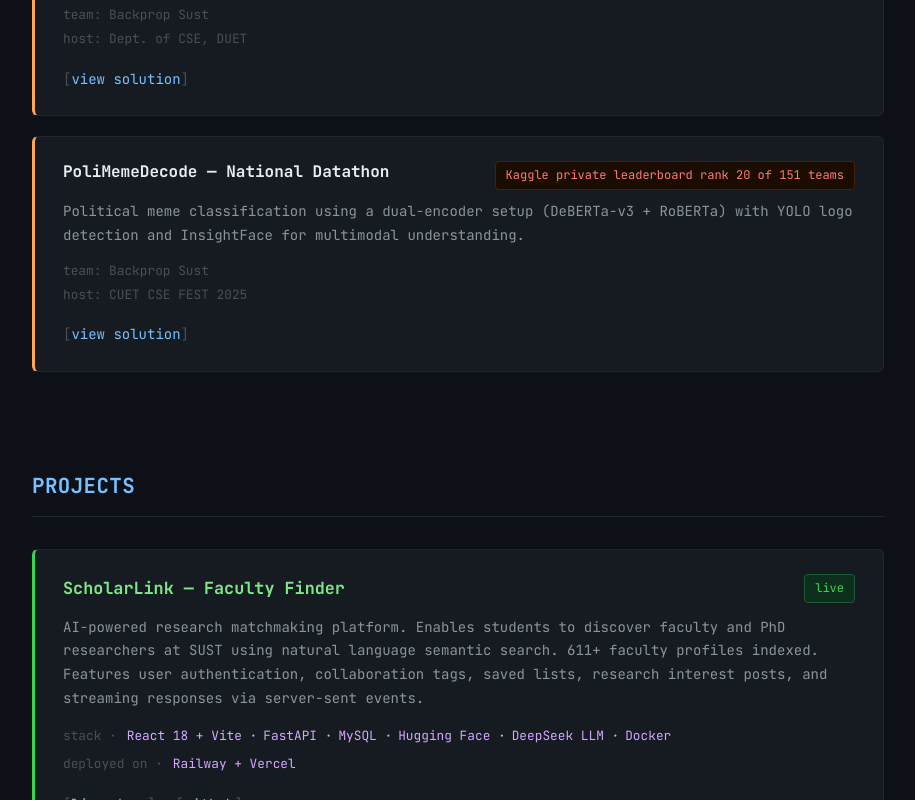
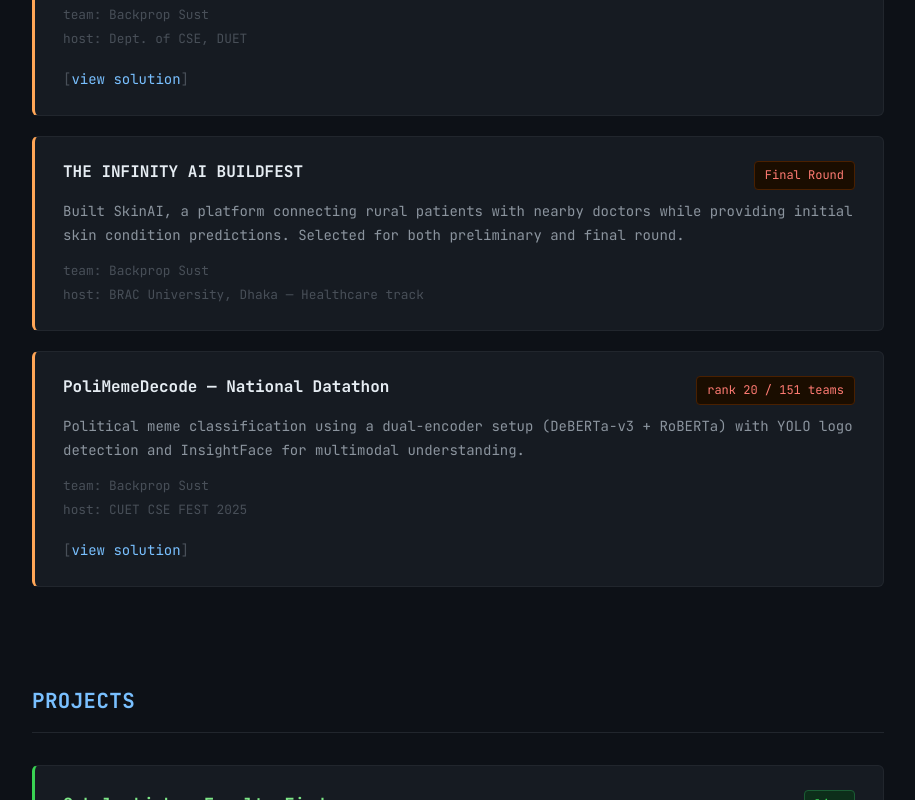
Before and after one commit to Miftahul-adib/my-portfolio, a React (Vite) app: page / in a window 1280 px wide. Shown: the part 2820-3620 px from the top of the page, without its empty margins (182-1097 px from the left). Built offline with nearby package versions, Linux system fonts and the light colour scheme.

Commit message:
Update Competitions.jsx

```diff
--- a/src/components/Competitions.jsx
+++ b/src/components/Competitions.jsx
@@ -18,8 +18,16 @@ const competitions = [
     link: 'https://github.com/Miftahul-adib/Duet-AI-Hackathon-solution',
   },
   {
+    name: 'THE INFINITY AI BUILDFEST',
+    badge: 'Final Round',
+    description: 'Built SkinAI, a platform connecting rural patients with nearby doctors while providing initial skin condition predictions. Selected for both preliminary and final round.',
+    team: 'Backprop Sust',
+    host: 'BRAC University, Dhaka — Healthcare track',
+    link: null,
+  },
+  {
     name: 'PoliMemeDecode — National Datathon',
-    badge: 'Kaggle private leaderboard rank 20 of 151 teams',
+    badge: 'rank 20 / 151 teams',
     description: 'Political meme classification using a dual-encoder setup (DeBERTa-v3 + RoBERTa) with YOLO logo detection and InsightFace for multimodal understanding.',
     team: 'Backprop Sust',
     host: 'CUET CSE FEST 2025',
@@ -54,6 +62,7 @@ export default function Competitions() {
               </span>
             </div>
 
+            {comp.link && (
               <div className={styles.linkRow}>
                 <a
                   href={comp.link}
@@ -66,6 +75,7 @@ export default function Competitions() {
                   <span className={styles.bracket}>]</span>
                 </a>
               </div>
+            )}
           </div>
         ))}
       </div>
```
Lines whose indentation alone changed are shown as unchanged.
